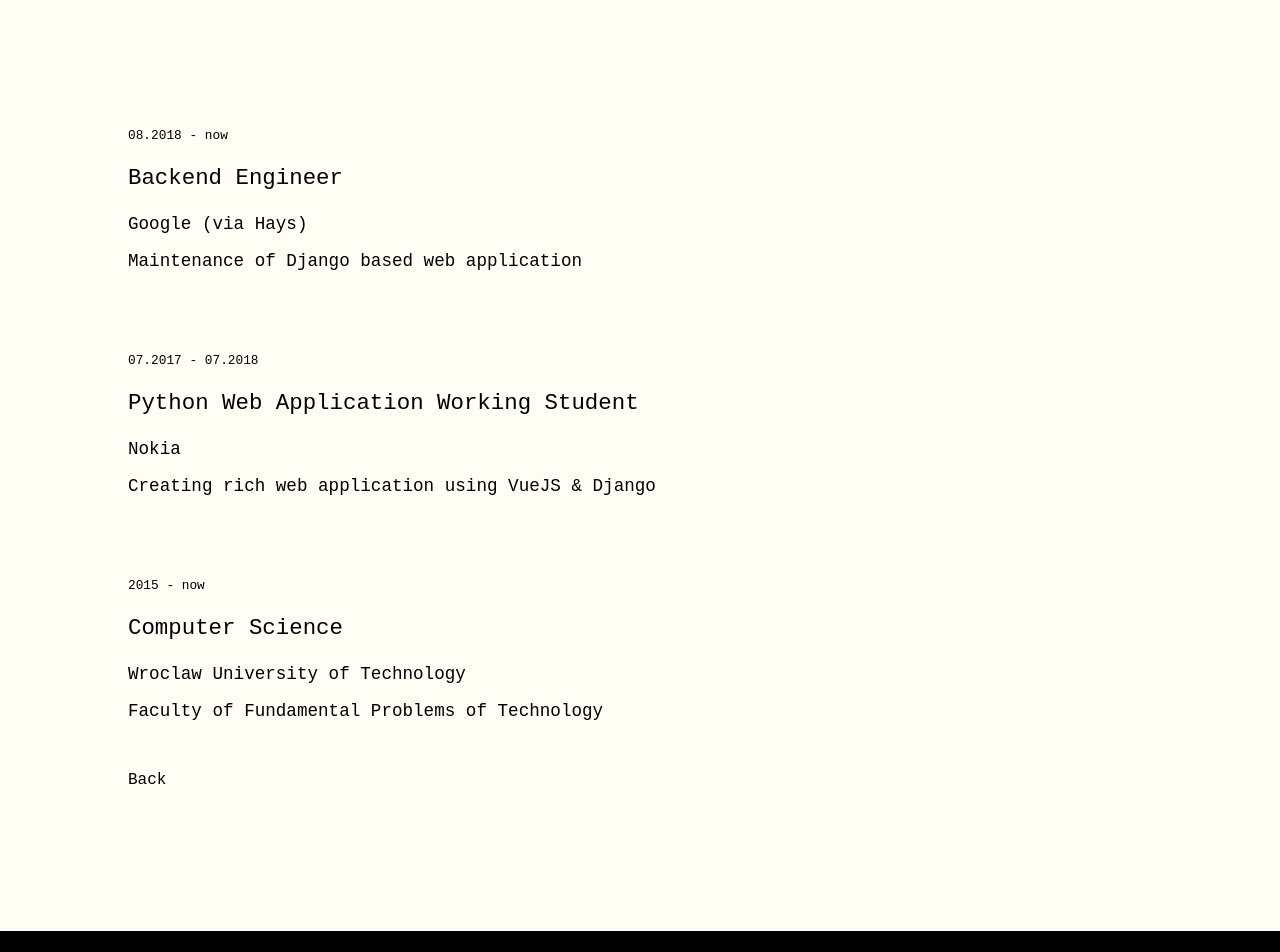
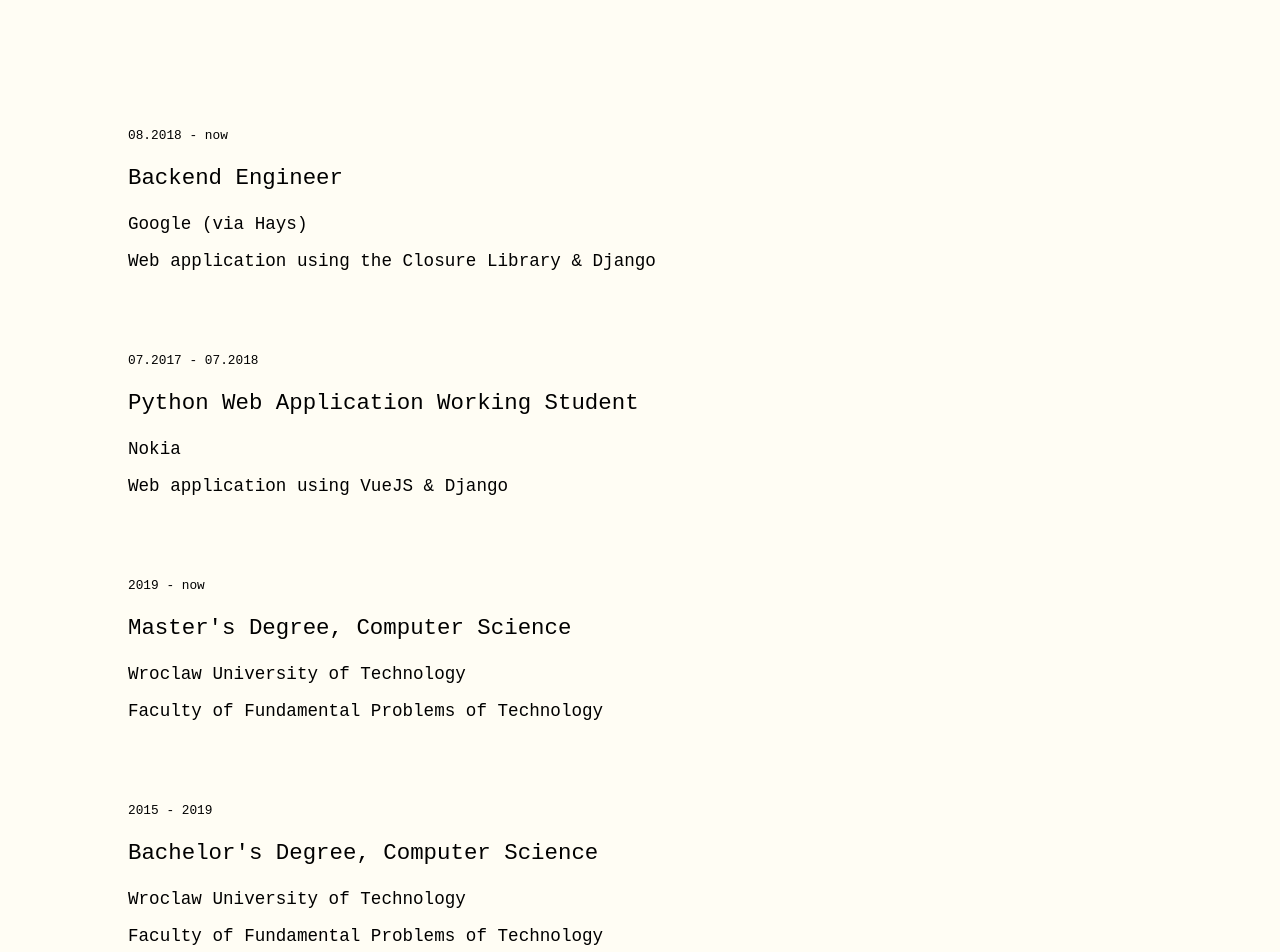
Before and after one commit to piotrszyma/portfolio, a Vue app: page /bio in a window 1280 px wide. Shown: the top 952 px of the page. Before the commit the page ends 931 px from the top, so only its background shows below. Built offline with nearby package versions, Linux system fonts and the light colour scheme.

Commit message:
babel.config.js updated

```diff
--- /dev/null
+++ b/babel.config.js
@@ -0,0 +1,14 @@
+module.exports = function (api) {
+  api.cache(true);
+
+  const presets = [
+    '@babel/preset-env',
+  ];
+  const plugins = [
+  ];
+
+  return {
+    presets,
+    plugins,
+  };
+}
--- a/package.json
+++ b/package.json
@@ -18,15 +18,11 @@
     "webpack": "^4.2.0"
   },
   "devDependencies": {
+    "@babel/plugin-syntax-dynamic-import": "^7.2.0",
     "@vue/cli-plugin-babel": "^3.0.0-beta.6",
     "@vue/cli-plugin-eslint": "^3.0.0-beta.6",
     "@vue/cli-service": "^3.0.0-beta.6",
     "vue-template-compiler": "^2.5.13"
-  },
-  "babel": {
-    "presets": [
-      "@vue/app"
-    ]
   },
   "eslintConfig": {
     "root": true,
--- a/src/components/bio/Bio.vue
+++ b/src/components/bio/Bio.vue
@@ -1,15 +1,12 @@
 <template>
   <div class="container bio">
-    <bio-entry
-    v-for="entry in entries"
-    :entry="entry"
-    :key="entry.title"/>
+    <bio-entry v-for="entry in entries" :entry="entry" :key="entry.title" />
     <url :to="{ name: 'home' }" internal dark>Back</url>
   </div>
 </template>
 <script>
-import BioEntry from './BioEntry.vue';
-import Url from '../Url.vue';
+import BioEntry from "./BioEntry.vue";
+import Url from "../Url.vue";
 
 export default {
   name: "Biography",
@@ -23,17 +20,23 @@
         time: "08.2018 - now",
         title: "Backend Engineer",
         place: "Google (via Hays)",
-        description: "Maintenance of Django based web application"
+        description: "Web application using the Closure Library & Django"
       },
       {
         time: "07.2017 - 07.2018",
         title: "Python Web Application Working Student",
         place: "Nokia",
-        description: "Creating rich web application using VueJS & Django"
+        description: "Web application using VueJS & Django"
       },
       {
-        time: "2015 - now",
-        title: "Computer Science",
+        time: "2019 - now",
+        title: "Master's Degree, Computer Science",
+        place: "Wroclaw University of Technology",
+        description: "Faculty of Fundamental Problems of Technology"
+      },
+      {
+        time: "2015 - 2019",
+        title: "Bachelor's Degree, Computer Science",
         place: "Wroclaw University of Technology",
         description: "Faculty of Fundamental Problems of Technology"
       }
@@ -42,7 +45,7 @@
 };
 </script>
 <style lang="scss" scoped>
- .container {
-   background-color: #fffdf4;
- }
+.container {
+  background-color: #fffdf4;
+}
 </style>
```
Also changed, not shown: 1 other file (tests, documents, lock files or other folders).
